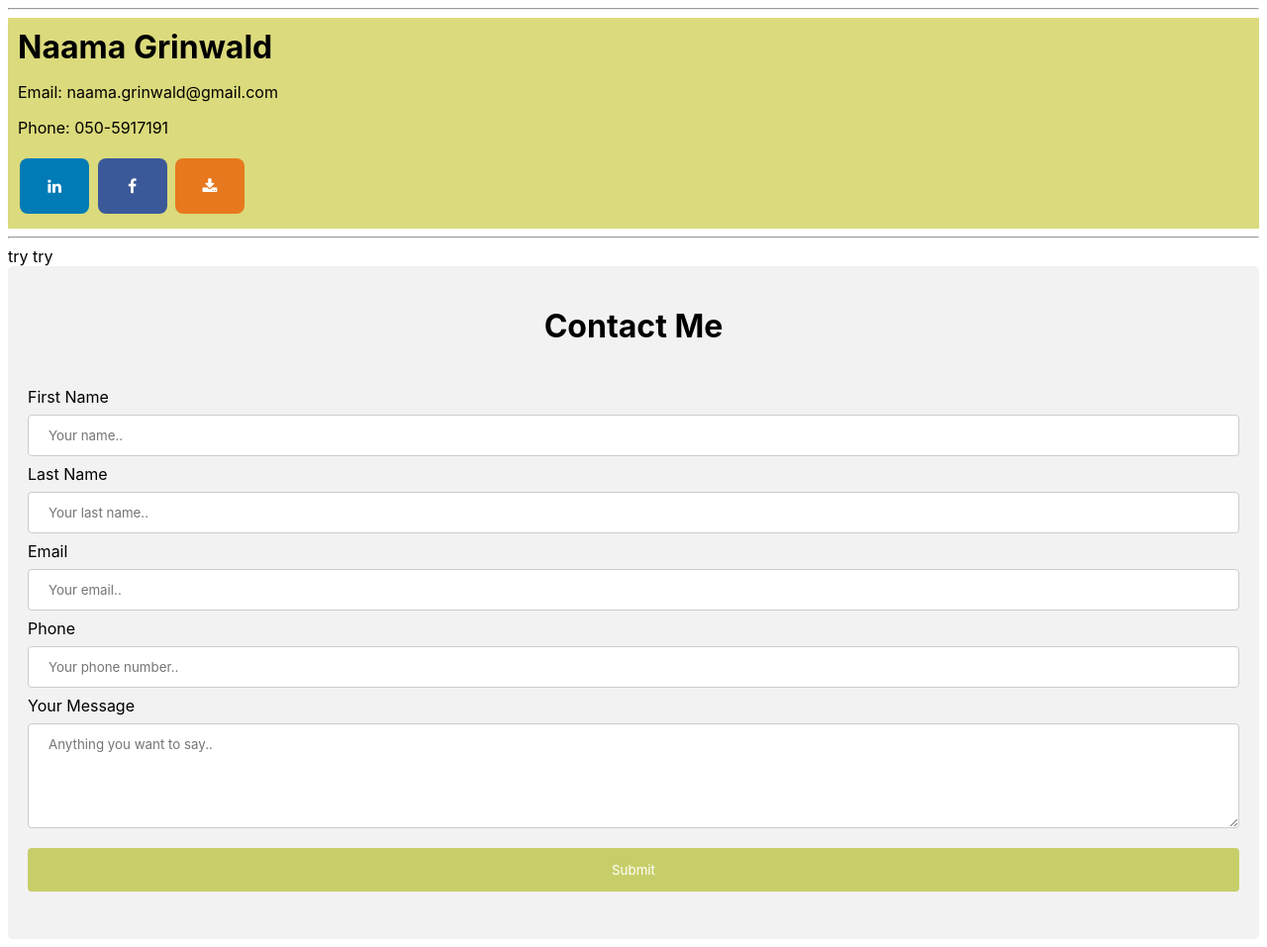
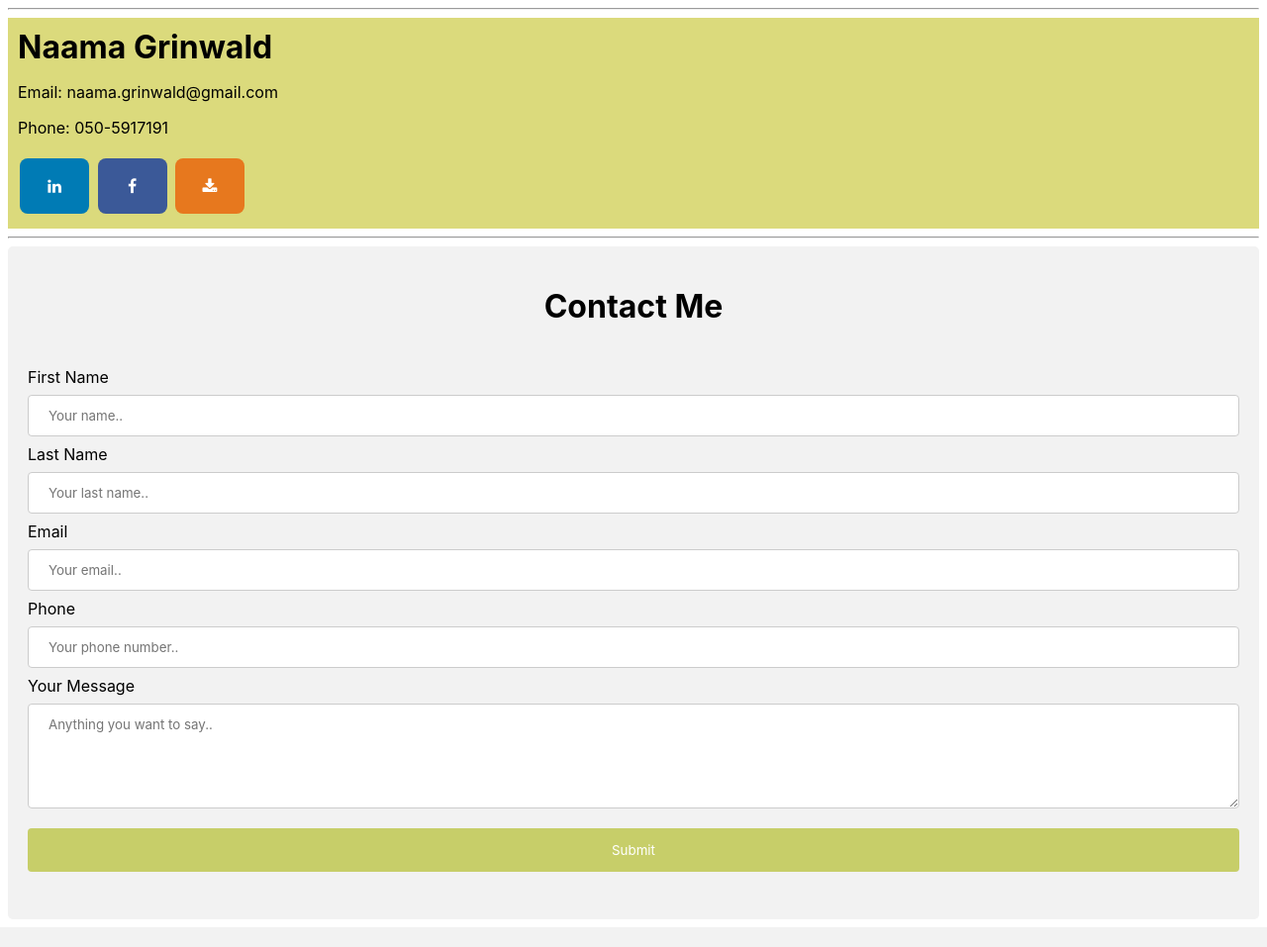
Before and after one commit to naama-grinwald/WEB-assignments, a Flask app: template templates/contact.html in a window 1280 px wide. Shown: the part 38-995 px from the top of the page at 99% size. Run offline with Flask 2, Linux system fonts and the light colour scheme; the template is opened without the code that fills it, so the values that code supplies are empty.

Commit message:
ignore contact

```diff
--- a/templates/contact.html
+++ b/templates/contact.html
@@ -5,7 +5,6 @@
 {% block tohen %}
 {% set page_name ='Contact' %}
         {{ super() }}
-try try
 <div id="form-div">
         <div>
             <h1 id="contact-header">Contact Me</h1>
```
Also changed, not shown: 1 other file.
